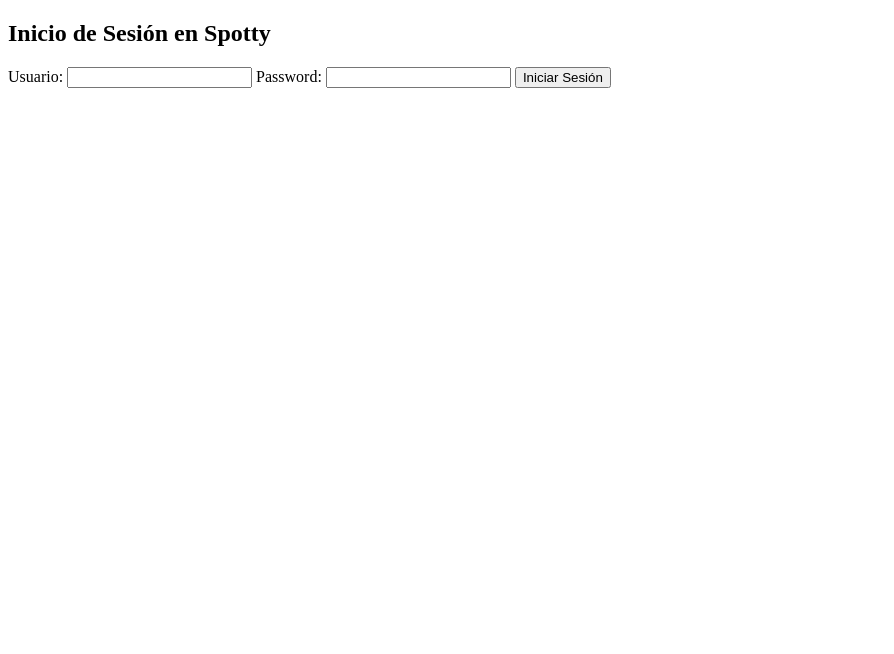
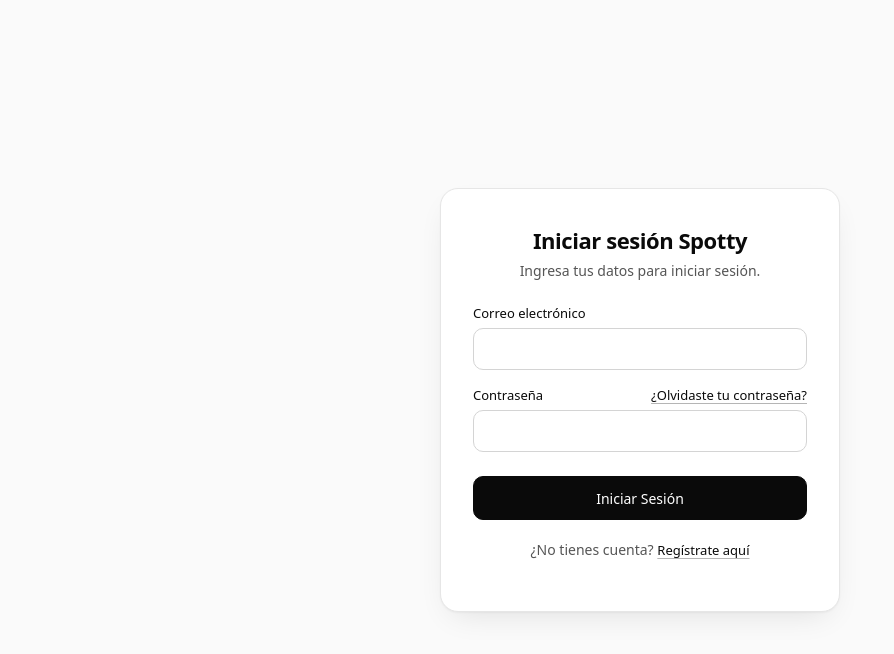
Before and after one commit to mqvmxm/index_spotty, a plain HTML site: page index.html in a window 1280 px wide. Shown: the whole page, without its empty margins (0-894 px from the left). Drawn offline with Linux system fonts and the light colour scheme.

Commit message:
ajustes en el formulario

```diff
--- a/index.html
+++ b/index.html
@@ -1,27 +1,42 @@
 <!DOCTYPE html>
-<html lang="en">
+<html lang="es">
 <head>
-    <meta charset="UTF-8">
-    <meta name="viewport" content="width=device-width, initial-scale=1.0">
-    <title>Spotty Login</title>
-    <link rel="stylesheet" href="styles.css">
+  <meta charset="UTF-8">
+  <meta name="viewport" content="width=device-width, initial-scale=1.0">
+  <title>Spotty Login</title>
+  <link rel="stylesheet" href="css/style.css">
 </head>
 <body>
-     <main class="cl-login02-demo">
-    <section class="cl-login02" aria-labelledby="cl-login02-title">
-      <div class="cl-login02__card">
 
-        <div class="login_contenedor">
-            <h1>Inicio de Sesión en Spotty</h1>
-            <form id="login-form">
-            <label for="username">Usuario:</label>
-            <input type="text" id="usuario" name="usuario">
+  <main class="login-card">
 
-            <label for="password">Password:</label>
-            <input type="password" id="password" name="password">
+    <h1>Iniciar sesión Spotty</h1>
+    <p>Ingresa tus datos para iniciar sesión.</p>
 
-            <button type="submit">Iniciar Sesión</button>
-        </form>
+    <form action="#" method="POST">
+
+      <div class="campo">
+        <label for="email">Correo electrónico</label>
+        <input type="email" id="email">
+      </div>
+
+      <div class="campo">
+        <div class="encabezado-contrasena">
+          <label for="password">Contraseña</label>
+          <a href="#" class="enlace">¿Olvidaste tu contraseña?</a>
         </div>
-    </main>
-    <script src="script.js"></script>
+        <input type="password" id="password" required minlength="8">
+      </div>
+
+      <button type="submit" class="btn-principal">Iniciar Sesión</button>
+
+    </form>
+
+    <p class="registro">
+      ¿No tienes cuenta? <a href="#" class="enlace">Regístrate aquí</a>
+    </p>
+
+  </main>
+
+</body>
+</html>
```
